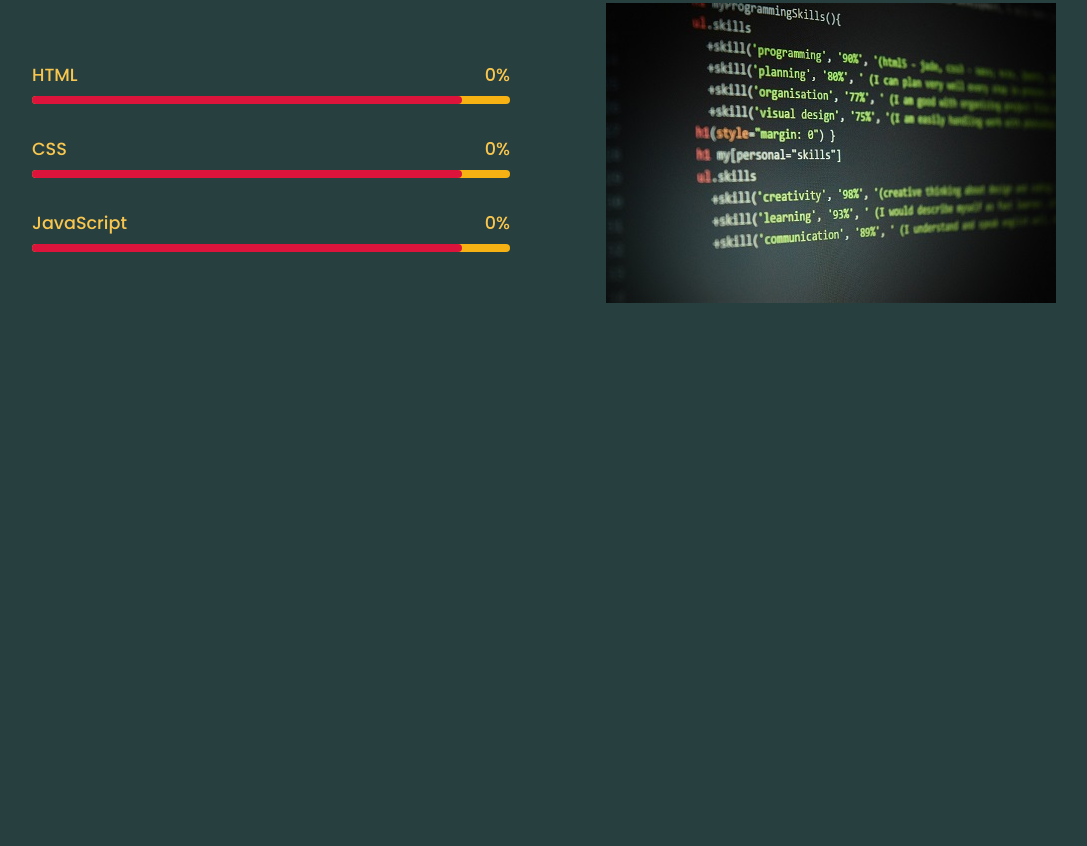
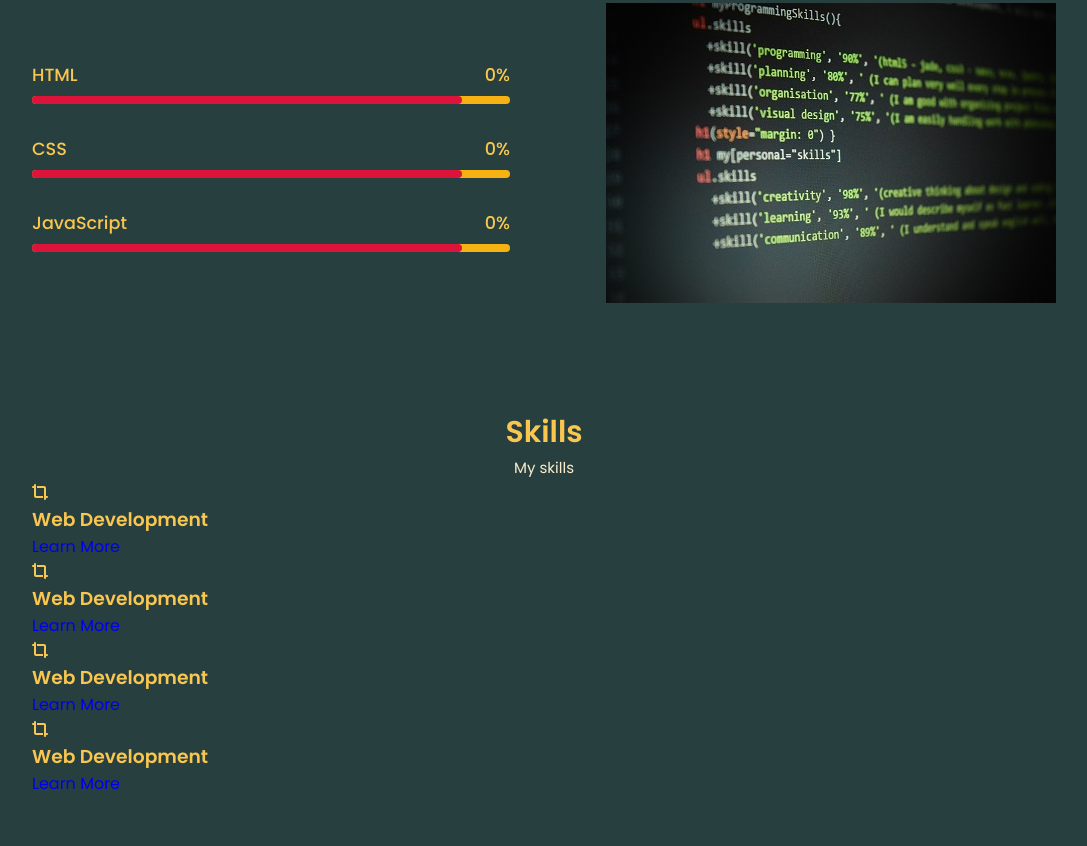
Before and after one commit to MenagoChicken/local_portfolio, a plain HTML site: page index.html in a window 1280 px wide. Shown: the part 1419-2265 px from the top of the page, without its empty margins (96-1183 px from the left). Before the commit the page ends 1779 px from the top, so only its background shows below. Drawn offline with Linux system fonts and the light colour scheme.

Commit message:
services_css_start

```diff
--- a/index.html
+++ b/index.html
@@ -22,6 +22,7 @@
     <!---------------------- NAVIGATION BAR ------------------------>
 
     <!---------------------- END - NAVIGATION BAR ------------------------>
+
     <!---------------------- HOME SECTION ------------------------>
     <section class="home" id="home">
       <div class="social">
@@ -98,6 +99,7 @@
       </article>
     </section>
     <!---------------------- END - ABOUT SECTION ------------------------>
+
     <!---------------------- SKILLS - WE WILL SEE ------------------------>
     <section class="skills" id="skills">
       <header class="heading">
@@ -131,6 +133,35 @@
         </div>
       </article>
     </section>
+    <!---------------------- SERVICE SECTION ------------------------>
+    <section class="services" id="services">
+      <header class="heading">
+        <h2>Skills</h2>
+        <span>My skills</span>
+      </header>
+      <div class="services-container">
+        <div class="services-box">
+          <i class="fa-solid fa-crop-simple"></i>
+          <h3>Web Development</h3>
+          <a href="#">Learn More</a>
+        </div>
+        <div class="services-box">
+          <i class="fa-solid fa-crop-simple"></i>
+          <h3>Web Development</h3>
+          <a href="#">Learn More</a>
+        </div>
+        <div class="services-box">
+          <i class="fa-solid fa-crop-simple"></i>
+          <h3>Web Development</h3>
+          <a href="#">Learn More</a>
+        </div>
+        <div class="services-box">
+          <i class="fa-solid fa-crop-simple"></i>
+          <h3>Web Development</h3>
+          <a href="#">Learn More</a>
+        </div>
+      </div>
+    </section>
 
     <!---------------------- TEMPLATE COMMENT ------------------------>
   </body>
```
